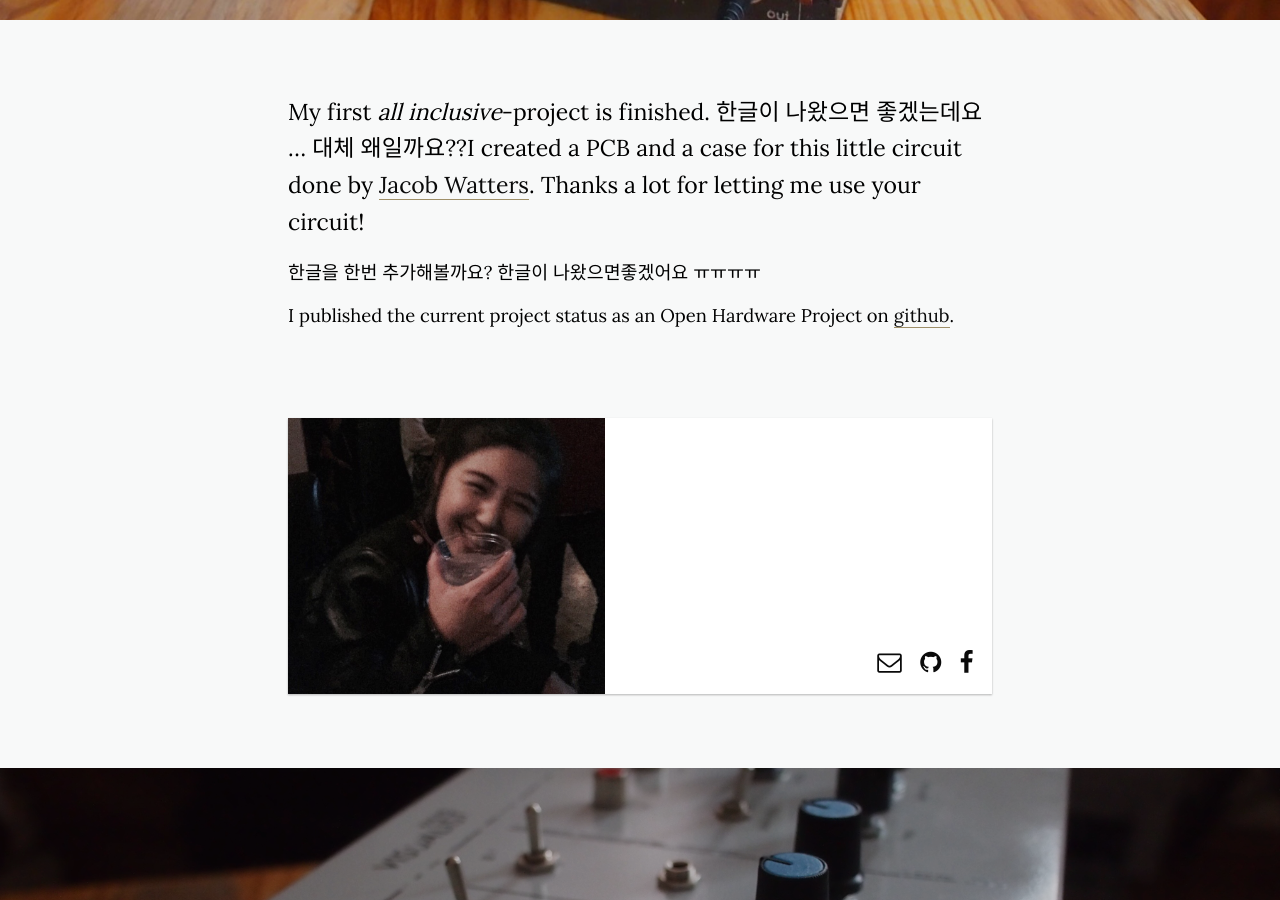
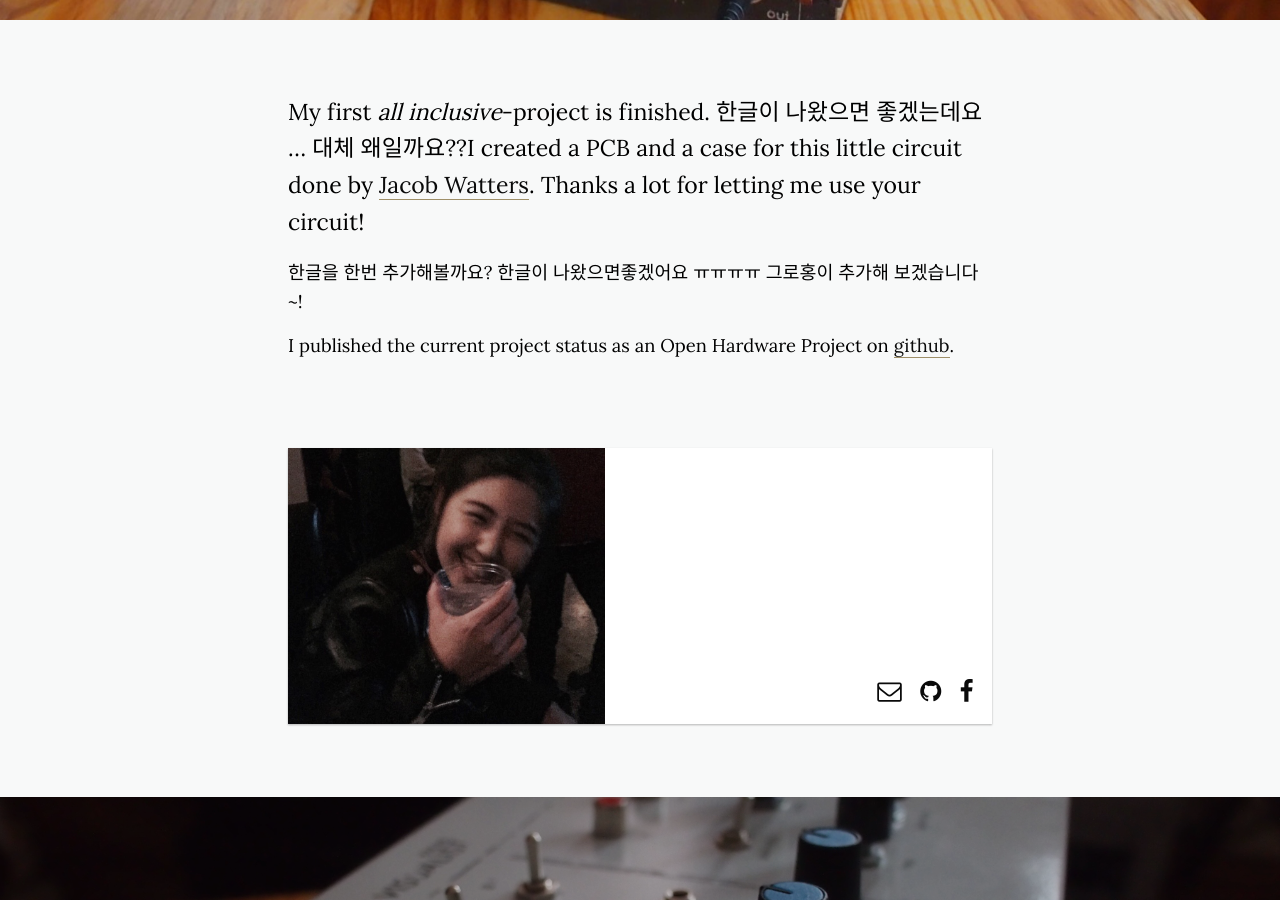
Before and after one commit to danb11/danb11.github.io, a Jekyll site: the page built from _posts/2017-01-09-um-tss.markdown, in a window 1280 px wide and 900 px high, scrolled down 624 px. Built offline with Jekyll 4.4.1, drawn with Linux system fonts in a browser that asks for light colours; nearby versions of some CDN libraries.

Commit message:
grohong post

```diff
--- a/_posts/2017-01-09-um-tss.markdown
+++ b/_posts/2017-01-09-um-tss.markdown
@@ -12,5 +12,6 @@ image-sm: /assets/images/2017-um-tss/thumb.JPG
 My first ***all inclusive***-project is finished. 한글이 나왔으면 좋겠는데요 ... 대체 왜일까요??I created a PCB and a case for this little circuit done by [Jacob Watters](http://www.jacobwatters.com/blog/um-tss-drum-machine/). Thanks a lot for letting me use your circuit!
 
 한글을 한번 추가해볼까요? 한글이 나왔으면좋겠어요 ㅠㅠㅠㅠ
+그로홍이 추가해 보겠습니다~!
 
 I published the current project status as an Open Hardware Project on [github](https://github.com/tommueller/UM-TSS).
```
